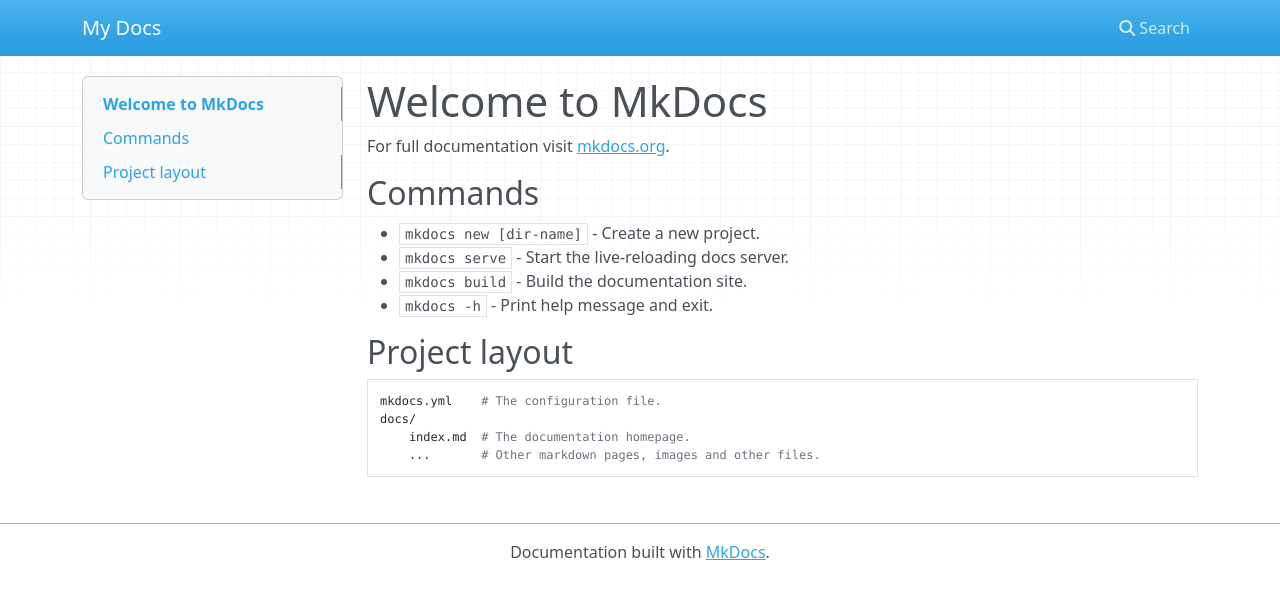
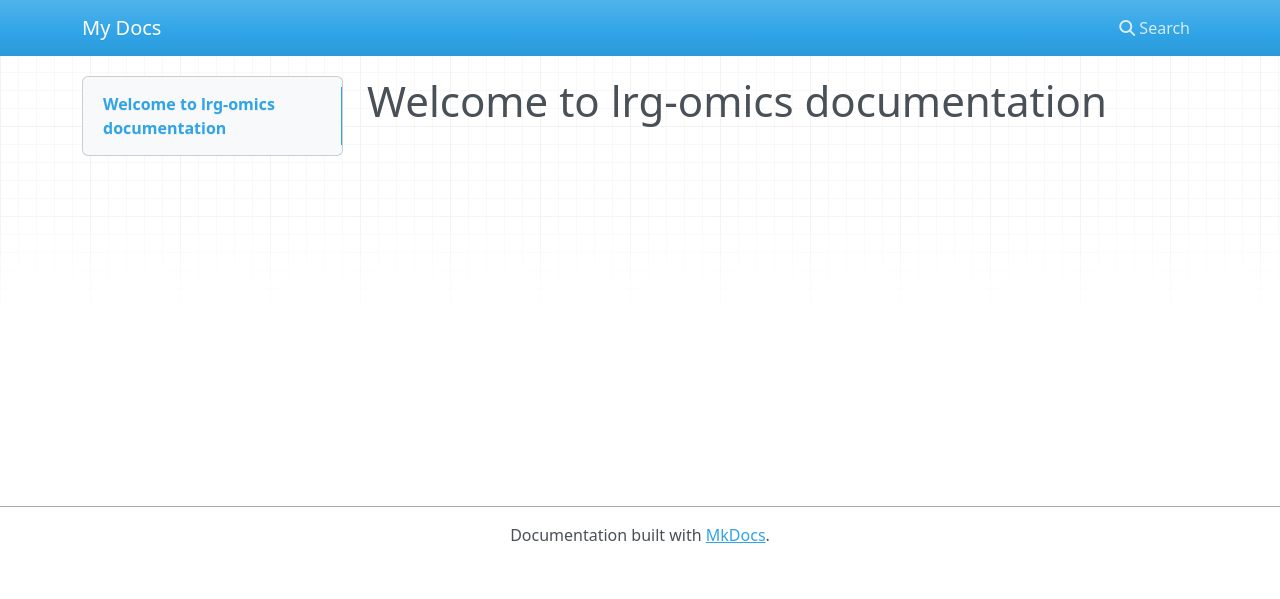
Before and after one commit to LewisResearchGroup/lrg-omics, an MkDocs documentation site: the page built from docs/index.md, in a window 1280 px wide. Shown: the top 599 px of the page. Built offline with MkDocs 1.6.1, drawn with Linux system fonts in a browser that asks for light colours; nearby versions of some CDN libraries.

```diff
--- a/docs/index.md
+++ b/docs/index.md
@@ -1,17 +1 @@
-# Welcome to MkDocs
-
-For full documentation visit [mkdocs.org](https://www.mkdocs.org).
-
-## Commands
-
-* `mkdocs new [dir-name]` - Create a new project.
-* `mkdocs serve` - Start the live-reloading docs server.
-* `mkdocs build` - Build the documentation site.
-* `mkdocs -h` - Print help message and exit.
-
-## Project layout
-
-    mkdocs.yml    # The configuration file.
-    docs/
-        index.md  # The documentation homepage.
-        ...       # Other markdown pages, images and other files.
+# Welcome to lrg-omics documentation
```
Also changed, not shown: README.md (+1 -1 lines), 3 other files.
